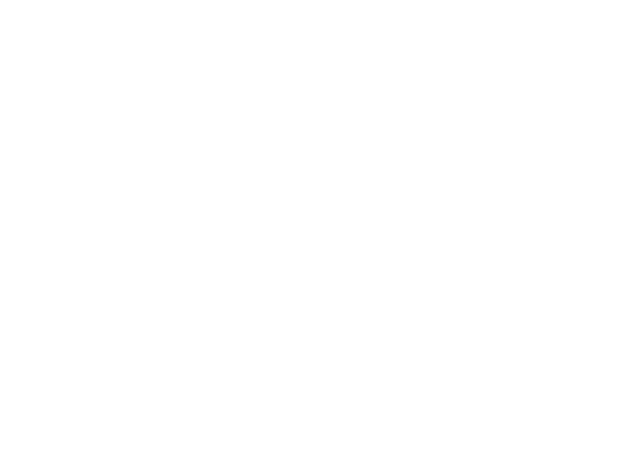
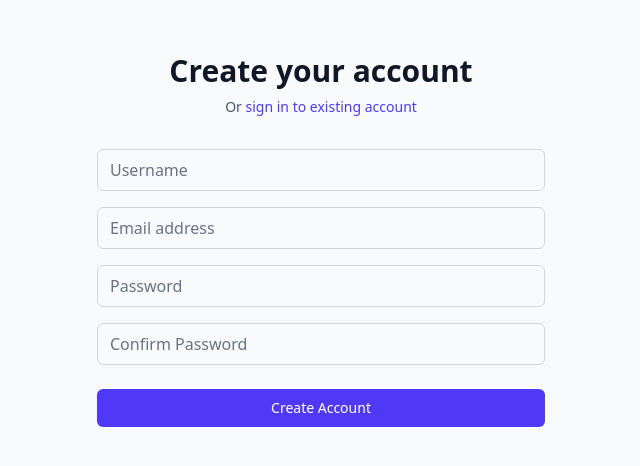
Before and after one commit to thesakshijaiswal/rewarder, a React (Vite) app in the folder frontend/: page /register in a window 1280 px wide. Before the commit this address had no page. Shown: the part 172-638 px from the top of the page, without its empty margins (319-959 px from the left). Built offline with nearby package versions, Linux system fonts and the light colour scheme.

Commit message:
feat: add RegisterPage component and routing to the application

```diff
--- a/frontend/src/App.jsx
+++ b/frontend/src/App.jsx
@@ -2,6 +2,7 @@
 import { BrowserRouter, Route, Routes, Navigate } from "react-router";
 import { AuthProvider } from "./contexts/AuthContext";
 import LoginPage from "./pages/LoginPage";
+import RegisterPage from "./pages/RegisterPage";
 
 const App = () => {
   return (
@@ -10,6 +11,7 @@
         <Routes>
           <Route path="/" element={<Navigate to="/login" />} />
           <Route path="/login" element={<LoginPage />} />
+          <Route path="/register" element={<RegisterPage />} />
         </Routes>
       </AuthProvider>
       <Toaster
--- /dev/null
+++ b/frontend/src/pages/RegisterPage.jsx
@@ -0,0 +1,182 @@
+import { useState } from "react";
+import { useAuth } from "../contexts/AuthContext";
+import { Link, useNavigate } from "react-router";
+
+const RegisterPage = () => {
+  const [formData, setFormData] = useState({
+    username: "",
+    email: "",
+    password: "",
+    confirmPassword: "",
+  });
+  const [errors, setErrors] = useState({});
+  const { register, loading } = useAuth();
+  const navigate = useNavigate();
+
+  const handleChange = (e) => {
+    setFormData({
+      ...formData,
+      [e.target.name]: e.target.value,
+    });
+
+    setErrors((prevErrors) => ({
+      ...prevErrors,
+      [e.target.name]: "",
+      general: "",
+    }));
+  };
+
+  const handleSubmit = async (e) => {
+    e.preventDefault();
+
+    const newErrors = {};
+    if (!formData.username) newErrors.username = "Username is required";
+    if (!formData.email) newErrors.email = "Email is required";
+    if (!formData.password) newErrors.password = "Password is required";
+    if (!formData.confirmPassword)
+      newErrors.confirmPassword = "Confirm password is required";
+    if (
+      formData.password &&
+      formData.confirmPassword &&
+      formData.password !== formData.confirmPassword
+    ) {
+      newErrors.confirmPassword = "Passwords do not match";
+    }
+
+    if (Object.keys(newErrors).length > 0) {
+      setErrors(newErrors);
+      return;
+    }
+
+    const { confirmPassword, ...registerData } = formData;
+    const success = await register(registerData);
+    if (success) {
+      navigate("/dashboard");
+    } else {
+      setErrors({ general: "Registration failed. Please try again." });
+    }
+  };
+
+  return (
+    <div className="flex min-h-screen items-center justify-center bg-gray-50 px-4 py-12 sm:px-6 lg:px-8">
+      <div className="w-full max-w-md space-y-8">
+        <div>
+          <h2 className="mt-6 text-center text-3xl font-extrabold text-gray-900">
+            Create your account
+          </h2>
+          <p className="mt-2 text-center text-sm text-gray-600">
+            Or{" "}
+            <Link
+              to="/login"
+              className="font-medium text-indigo-600 hover:text-indigo-500"
+            >
+              sign in to existing account
+            </Link>
+          </p>
+        </div>
+        <form className="mt-8 space-y-6" onSubmit={handleSubmit}>
+          <div className="space-y-4 rounded-md">
+            <div>
+              <label htmlFor="username" className="sr-only">
+                Username
+              </label>
+              <input
+                id="username"
+                name="username"
+                type="text"
+                className={`relative block w-full appearance-none rounded-md border px-3 py-2 text-gray-900 placeholder-gray-500 focus:z-10 focus:border-indigo-500 focus:ring-indigo-500 focus:outline-none ${
+                  errors.username ? "border-red-500" : "border-gray-300"
+                }`}
+                placeholder="Username"
+                value={formData.username}
+                onChange={handleChange}
+              />
+              {errors.username && (
+                <p className="mt-1 text-sm text-red-600">{errors.username}</p>
+              )}
+            </div>
+            <div>
+              <label htmlFor="email" className="sr-only">
+                Email
+              </label>
+              <input
+                id="email"
+                name="email"
+                type="email"
+                autoComplete="email"
+                className={`relative block w-full appearance-none rounded-md border px-3 py-2 text-gray-900 placeholder-gray-500 focus:z-10 focus:border-indigo-500 focus:ring-indigo-500 focus:outline-none ${
+                  errors.email ? "border-red-500" : "border-gray-300"
+                }`}
+                placeholder="Email address"
+                value={formData.email}
+                onChange={handleChange}
+              />
+              {errors.email && (
+                <p className="mt-1 text-sm text-red-600">{errors.email}</p>
+              )}
+            </div>
+            <div>
+              <label htmlFor="password" className="sr-only">
+                Password
+              </label>
+              <input
+                id="password"
+                name="password"
+                type="password"
+                autoComplete="new-password"
+                className={`relative block w-full appearance-none rounded-md border px-3 py-2 text-gray-900 placeholder-gray-500 focus:z-10 focus:border-indigo-500 focus:ring-indigo-500 focus:outline-none ${
+                  errors.password ? "border-red-500" : "border-gray-300"
+                }`}
+                placeholder="Password"
+                value={formData.password}
+                onChange={handleChange}
+              />
+              {errors.password && (
+                <p className="mt-1 text-sm text-red-600">{errors.password}</p>
+              )}
+            </div>
+            <div>
+              <label htmlFor="confirmPassword" className="sr-only">
+                Confirm Password
+              </label>
+              <input
+                id="confirmPassword"
+                name="confirmPassword"
+                type="password"
+                autoComplete="new-password"
+                className={`relative block w-full appearance-none rounded-md border px-3 py-2 text-gray-900 placeholder-gray-500 focus:z-10 focus:border-indigo-500 focus:ring-indigo-500 focus:outline-none ${
+                  errors.confirmPassword ? "border-red-500" : "border-gray-300"
+                }`}
+                placeholder="Confirm Password"
+                value={formData.confirmPassword}
+                onChange={handleChange}
+              />
+              {errors.confirmPassword && (
+                <p className="mt-1 text-sm text-red-600">
+                  {errors.confirmPassword}
+                </p>
+              )}
+            </div>
+            {errors.general && (
+              <p className="mt-2 text-center text-sm text-red-600">
+                {errors.general}
+              </p>
+            )}
+          </div>
+
+          <div>
+            <button
+              type="submit"
+              disabled={loading}
+              className="group relative flex w-full justify-center rounded-md border border-transparent bg-indigo-600 px-4 py-2 text-sm font-medium text-white hover:bg-indigo-700 focus:ring-2 focus:ring-indigo-500 focus:ring-offset-2 focus:outline-none"
+            >
+              {loading ? "Creating Account..." : "Create Account"}
+            </button>
+          </div>
+        </form>
+      </div>
+    </div>
+  );
+};
+
+export default RegisterPage;
```
